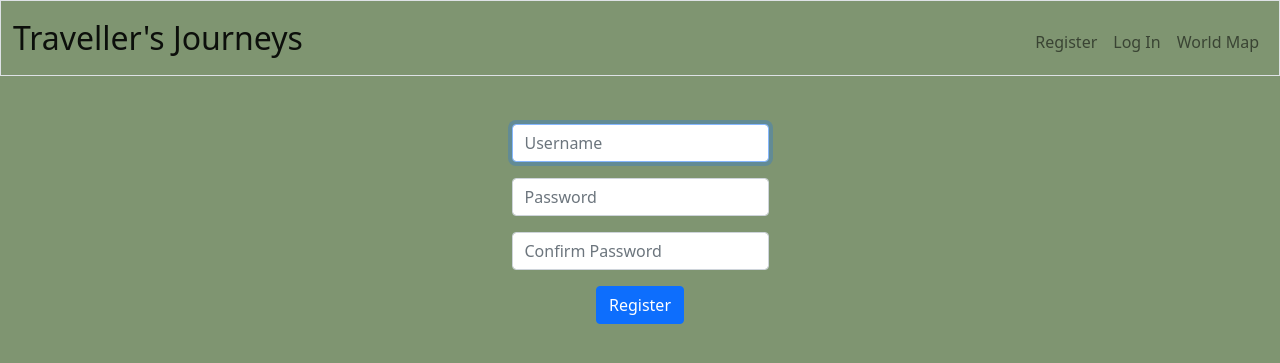
After one commit to Woodenman23/CS50xFinalProject, a Flask app: page /register in a window 1280 px wide. The commit adds this page. Shown: the top 363 px of the page. Run offline with Flask 2, Linux system fonts and the light colour scheme.

Commit message:
6/4/2022

```diff
--- a/Templates/layout.html
+++ b/Templates/layout.html
@@ -15,7 +15,7 @@
    <link href="/static/styles.css" rel="stylesheet">
 
 
-    <title id="navbar">Traveller's Journeys {% block title %}{% endblock %} </title>
+    <title id="navbar"> {% block title %}{% endblock %} </title>
 
 </head>
 
--- /dev/null
+++ b/Templates/register.html
@@ -0,0 +1,20 @@
+{% extends "layout.html" %}
+
+{% block title %}
+   Register
+{% endblock %}
+
+{% block main %}
+<form action="/register" method="post">
+    <div class="mb-3">
+        <input autocomplete="off" autofocus class="form-control mx-auto w-auto" id="username" name="username" placeholder="Username" type="text">
+    </div>
+    <div class="mb-3">
+        <input class="form-control mx-auto w-auto" id="password" name="password" placeholder="Password" type="password">
+    </div>
+     <div class="mb-3">
+        <input class="form-control mx-auto w-auto" id="confirm_password" name="confirm_password" placeholder="Confirm Password" type="password">
+    </div>
+    <button class="btn btn-primary" type="submit">Register</button>
+</form>
+{% endblock%}
--- a/app.py
+++ b/app.py
@@ -18,4 +18,12 @@ app.config["TEMPLATES_AUTO_RELOAD"] = True
 
 @app.route("/")
 def home():
-    return render_template("landing.html")
+    return render_template("index.html")
+
+@app.route("/register")
+def register():
+    return render_template("register.html")
+
+@app.route("/login")
+def login():
+    return render_template("login.html")
```
Also changed, not shown: Templates/login.html (added, +17 -0 lines), Templates/index.html (renamed from Templates/landing.html).
